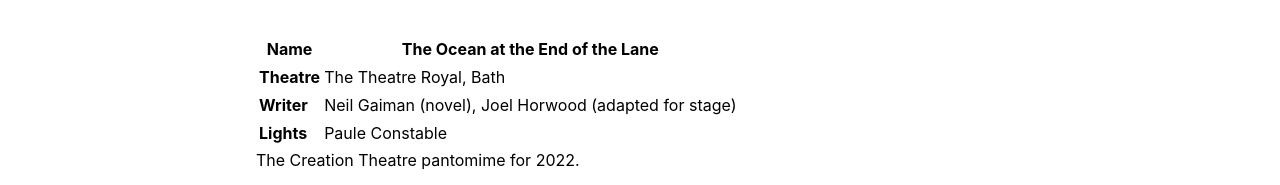
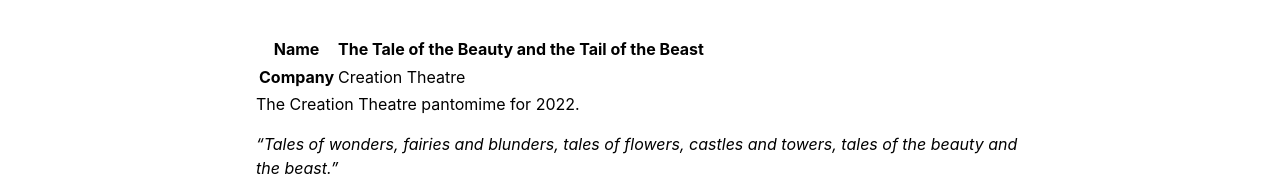
Before and after one commit to helloiamoliver/theatrelogbook, a Gatsby site: page /beauty-and-the-beast in a window 1280 px wide. Shown: the part 546-731 px from the top of the page. Built offline with nearby package versions, Linux system fonts and the light colour scheme; Gatsby itself is replaced by a stand-in of ours.

Commit message:
Fiddled with beauty and the beast page

```diff
--- a/_data/blog/beauty+thebeast.md
+++ b/_data/blog/beauty+thebeast.md
@@ -7,11 +7,9 @@
 metaDescription: A play based on the novel by Neil Gaiman.
 ---
 
-| **Name**   | The Ocean at the End of the Lane                      |
+| **Name**   | The Tale of the Beauty and the Tail of the Beast      |
 |------------|-------------------------------------------------------|
-| **Theatre**|      The Theatre Royal, Bath                          |
-| **Writer** |      Neil Gaiman (novel), Joel Horwood (adapted for stage)|
-| **Lights** |      Paule Constable                                  |
+| **Company**|      Creation Theatre                                 |
 
 The Creation Theatre pantomime for 2022.
 
```
